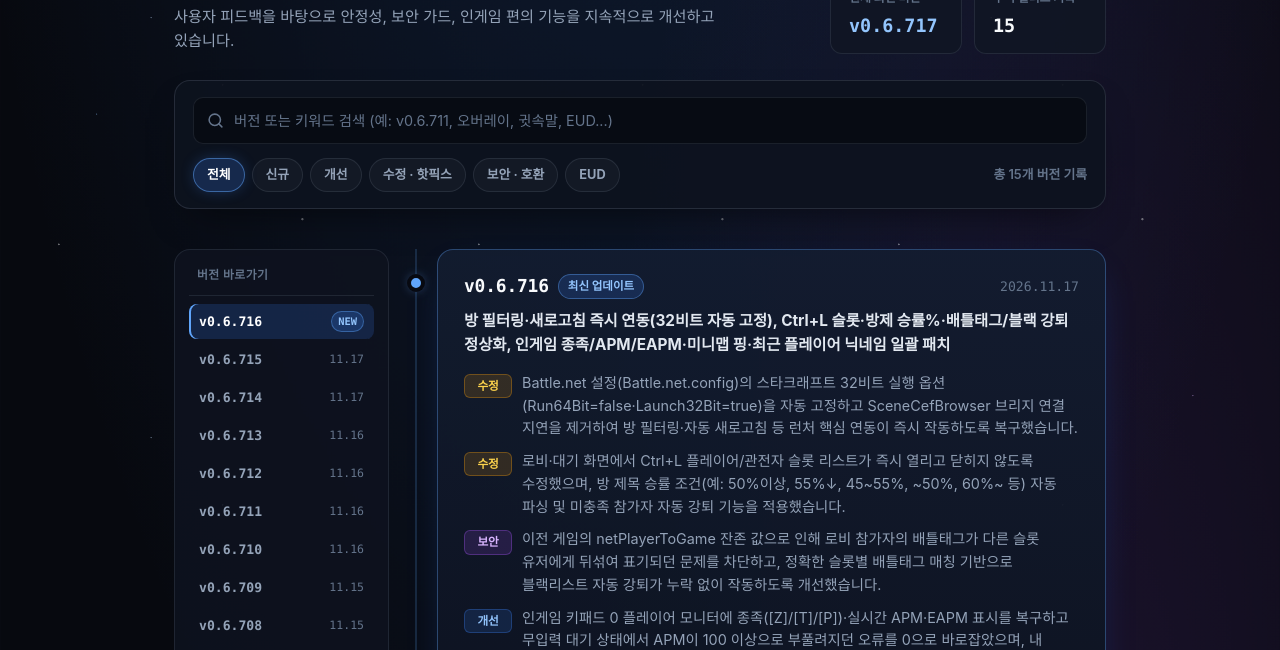
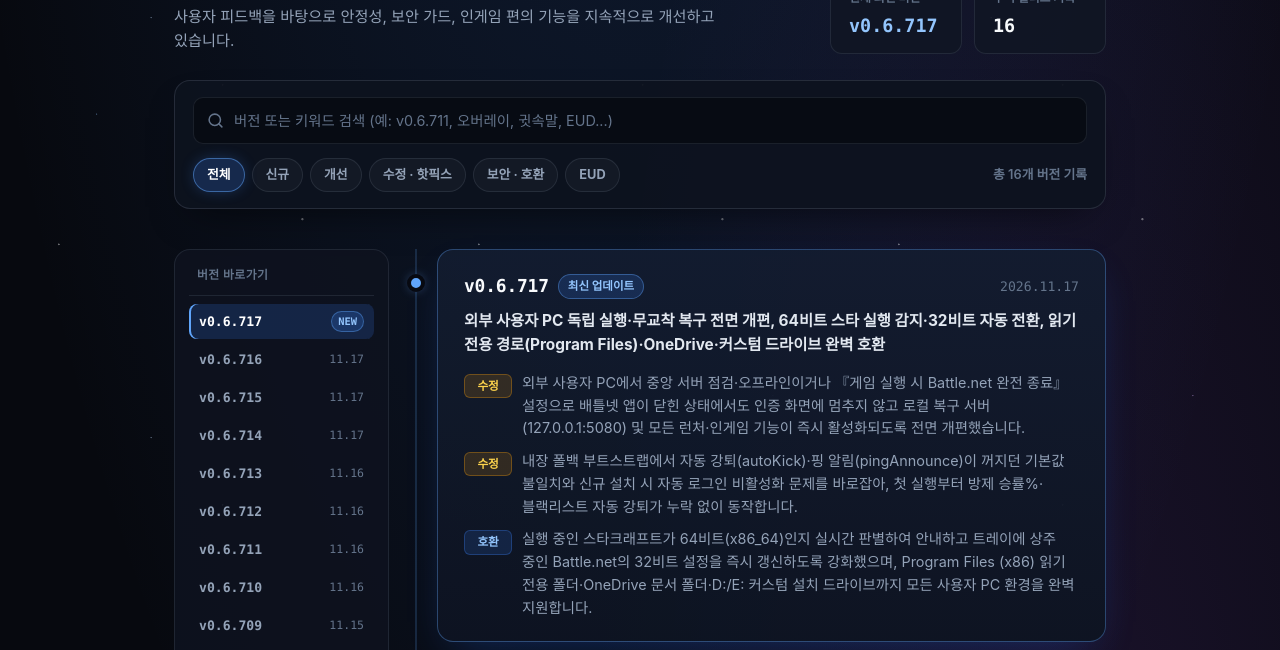
Before and after one commit to MOVINGSTART/SLauncher, a plain HTML site: page changelog.html in a window 1280 px wide. Shown: the part 268-918 px from the top of the page. Drawn offline with Linux system fonts and the light colour scheme; no server answers.

Commit message:
Update changelog.html to v0.6.717

```diff
--- a/changelog.html
+++ b/changelog.html
@@ -60,7 +60,7 @@
             <div class="hero-pill cl-pill">
               <span data-i18n="clPillLabel">Release History</span>
               <span class="dot">·</span>
-              <span id="hero-version">v0.6.716</span>
+              <span id="hero-version">v0.6.717</span>
             </div>
             <h1 class="cl-title" data-i18n="patchTitle">패치 내역</h1>
             <p class="cl-subtitle" data-i18n="patchSub">
@@ -71,11 +71,11 @@
           <div class="cl-stat-cards">
             <div class="cl-stat-box">
               <span class="cl-stat-label" data-i18n="clStatLatest">현재 최신 버전</span>
-              <strong id="cl-latest-ver" class="cl-stat-val accent">v0.6.716</strong>
+              <strong id="cl-latest-ver" class="cl-stat-val accent">v0.6.717</strong>
             </div>
             <div class="cl-stat-box">
               <span class="cl-stat-label" data-i18n="clStatTotal">누적 릴리스 기록</span>
-              <strong id="cl-total-count" class="cl-stat-val">15</strong>
+              <strong id="cl-total-count" class="cl-stat-val">16</strong>
             </div>
           </div>
         </div>
@@ -121,9 +121,13 @@
           <div class="cl-sidebar-box">
             <div class="cl-sidebar-title" data-i18n="clSidebarTitle">버전 바로가기</div>
             <nav id="cl-version-nav" class="cl-version-nav">
-              <a href="#ver-v0-6-716" class="cl-ver-link active" data-target-ver="v0.6.716">
+              <a href="#ver-v0-6-717" class="cl-ver-link active" data-target-ver="v0.6.717">
+                <span class="cl-ver-name">v0.6.717</span>
+                <span class="cl-ver-dot-latest">NEW</span>
+              </a>
+              <a href="#ver-v0-6-716" class="cl-ver-link" data-target-ver="v0.6.716">
                 <span class="cl-ver-name">v0.6.716</span>
-                <span class="cl-ver-dot-latest">NEW</span>
+                <span class="cl-ver-mini-date">11.17</span>
               </a>
               <a href="#ver-v0-6-715" class="cl-ver-link" data-target-ver="v0.6.715">
                 <span class="cl-ver-name">v0.6.715</span>
@@ -184,13 +188,13 @@
             </nav>
 
             <div class="cl-sidebar-cta">
-              <a id="btn-download-setup" href="https://github.com/MOVINGSTART/SLauncher/releases/download/v0.6.716/SLauncher-0.6.716-win-setup.exe" class="btn btn-primary btn-sm cl-dl-btn">
+              <a id="btn-download-setup" href="https://github.com/MOVINGSTART/SLauncher/releases/download/v0.6.717/SLauncher-0.6.717-win-setup.exe" class="btn btn-primary btn-sm cl-dl-btn">
                 <svg viewBox="0 0 24 24" width="15" height="15" fill="none" stroke="currentColor" stroke-width="2.3" stroke-linecap="round" stroke-linejoin="round" aria-hidden="true">
                   <path d="M21 15v4a2 2 0 0 1-2 2H5a2 2 0 0 1-2-2v-4"/>
                   <polyline points="7 10 12 15 17 10"/>
                   <line x1="12" y1="15" x2="12" y2="3"/>
                 </svg>
-                <span id="btn-download-label">v0.6.716 다운로드</span>
+                <span id="btn-download-label">v0.6.717 다운로드</span>
               </a>
             </div>
           </div>
@@ -206,12 +210,37 @@
           </div>
 
           <div class="patch-timeline cl-rail-timeline">
-            <!-- v0.6.716 (Latest) -->
-            <article id="ver-v0-6-716" class="patch-card patch-card-latest" data-patch-ver="v0.6.716">
+            <!-- v0.6.717 (Latest) -->
+            <article id="ver-v0-6-717" class="patch-card patch-card-latest" data-patch-ver="v0.6.717">
+              <div class="patch-head">
+                <div class="patch-ver-group">
+                  <span class="patch-ver">v0.6.717</span>
+                  <span class="patch-badge badge-latest" data-i18n="patchBadgeLatest">최신 업데이트</span>
+                </div>
+                <time class="patch-date" datetime="2026-11-17">2026.11.17</time>
+              </div>
+              <p class="patch-summary" data-i18n="p717Summary">외부 사용자 PC 독립 실행·무교착 복구 전면 개편, 64비트 스타 실행 감지·32비트 자동 전환, 읽기 전용 경로(Program Files)·OneDrive·커스텀 드라이브 완벽 호환</p>
+              <ul class="patch-list">
+                <li data-cat="fix">
+                  <span class="patch-tag tag-fix" data-i18n="tagFix">수정</span>
+                  <span data-i18n="p717Item1">외부 사용자 PC에서 중앙 서버 점검·오프라인이거나 『게임 실행 시 Battle.net 완전 종료』 설정으로 배틀넷 앱이 닫힌 상태에서도 인증 화면에 멈추지 않고 로컬 복구 서버(127.0.0.1:5080) 및 모든 런처·인게임 기능이 즉시 활성화되도록 전면 개편했습니다.</span>
+                </li>
+                <li data-cat="fix">
+                  <span class="patch-tag tag-fix" data-i18n="tagFix">수정</span>
+                  <span data-i18n="p717Item2">내장 폴백 부트스트랩에서 자동 강퇴(autoKick)·핑 알림(pingAnnounce)이 꺼지던 기본값 불일치와 신규 설치 시 자동 로그인 비활성화 문제를 바로잡아, 첫 실행부터 방제 승률%·블랙리스트 자동 강퇴가 누락 없이 동작합니다.</span>
+                </li>
+                <li data-cat="improve">
+                  <span class="patch-tag tag-imp" data-i18n="tagCompat">호환</span>
+                  <span data-i18n="p717Item3">실행 중인 스타크래프트가 64비트(x86_64)인지 실시간 판별하여 안내하고 트레이에 상주 중인 Battle.net의 32비트 설정을 즉시 갱신하도록 강화했으며, Program Files (x86) 읽기 전용 폴더·OneDrive 문서 폴더·D:/E: 커스텀 설치 드라이브까지 모든 사용자 PC 환경을 완벽 지원합니다.</span>
+                </li>
+              </ul>
+            </article>
+
+            <!-- v0.6.716 -->
+            <article id="ver-v0-6-716" class="patch-card" data-patch-ver="v0.6.716">
               <div class="patch-head">
                 <div class="patch-ver-group">
                   <span class="patch-ver">v0.6.716</span>
-                  <span class="patch-badge badge-latest" data-i18n="patchBadgeLatest">최신 업데이트</span>
                 </div>
                 <time class="patch-date" datetime="2026-11-17">2026.11.17</time>
               </div>
@@ -592,6 +621,6 @@
   </footer>
 
   <div id="toast" class="toast" role="status" aria-live="polite"></div>
-  <script src="./assets/js/main.js?v=0.6.716"></script>
+  <script src="./assets/js/main.js?v=0.6.717"></script>
 </body>
 </html>
```
